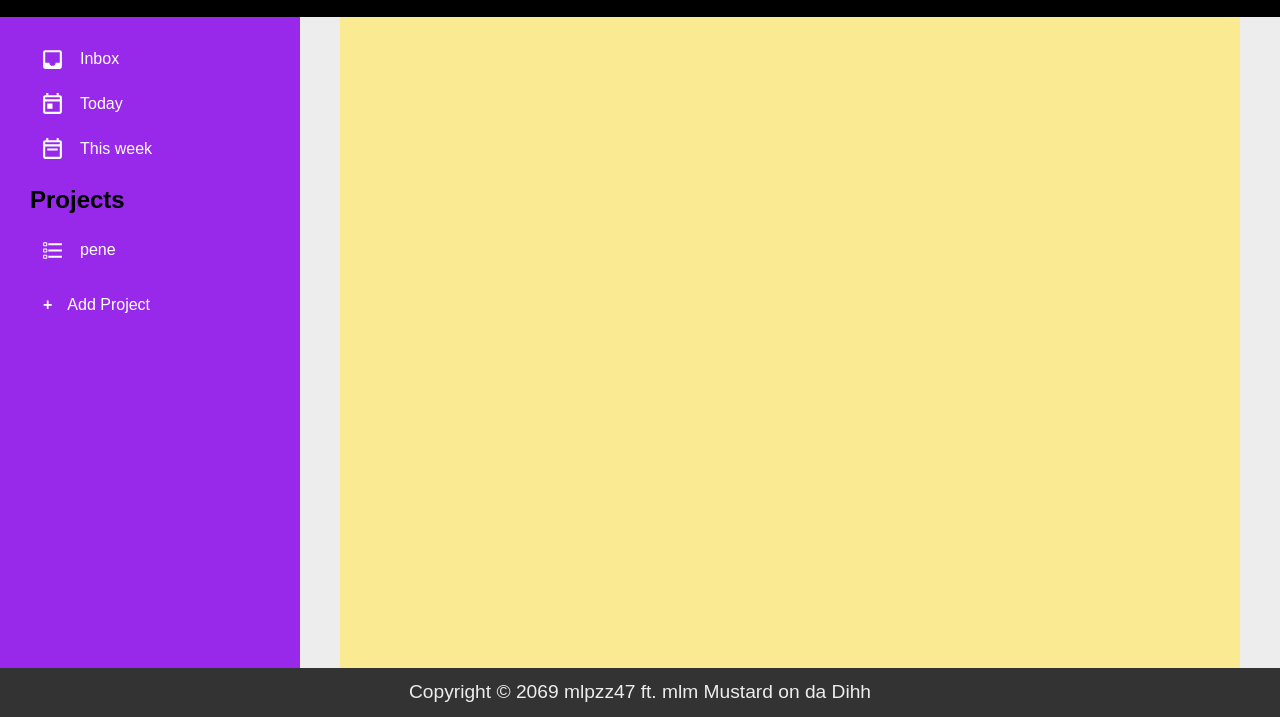
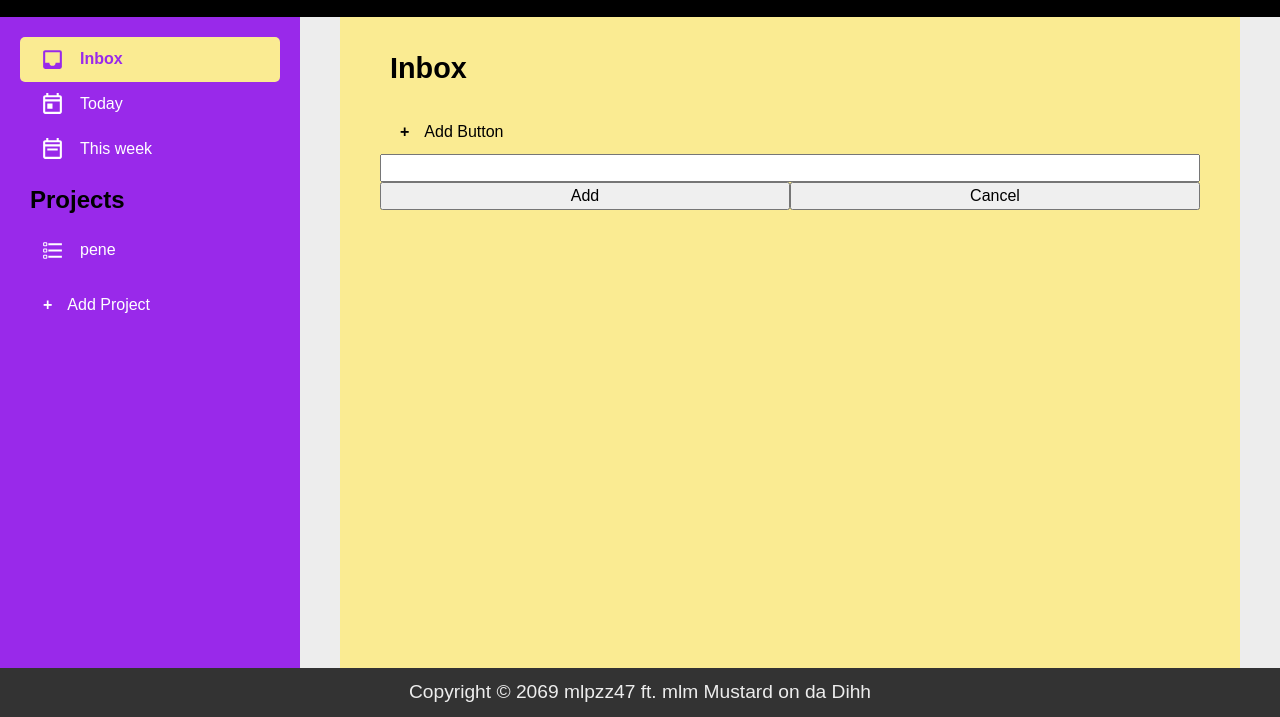
Before and after one commit to mlpzz47/od-todo-list, a website built with webpack: page src/template.html in a window 1280 px wide. Both pictures are taken after a click on the button "Inbox". Shown: the part 83-800 px from the top of the page. Built offline with nearby package versions, Linux system fonts and the light colour scheme.

Commit message:
idk stuff

```diff
--- a/src/inbox.js
+++ b/src/inbox.js
@@ -1,3 +1,9 @@
-function showInbox() {
-    const
+import { main, mainTitle } from './index.js';
+
+export default function showInbox() {
+    mainTitle.textContent = 'inbox';
+    const content = document.createDocumentFragment('div');
+    content.innerHtml += {
+
+    }
 }
--- a/src/index.js
+++ b/src/index.js
@@ -1,11 +1,17 @@
 import "./styles.css";
+import showInbox from "./inbox.js";
+
 
 const inboxBtn = document.getElementById('inbox-btn');
 const todayBtn = document.getElementById('today-btn');
 const thisWeekBtn = document.getElementById('this-week-btn');
 const addProjectBtn = document.getElementById('add-project-btn');
 const mainTitle = document.querySelector('.main__title');
-// const inboxBtn = document.getElementById('inbox-btn');
+const main = document.querySelector('main');
+export { main, mainTitle };
 // const inboxBtn = document.getElementById('inbox-btn');
 
-inboxBtn.addEventListener('click',);
+inboxBtn.addEventListener('click', ()=>{
+    inboxBtn.classList.add('active');
+    showInbox();
+});
--- a/src/styles.css
+++ b/src/styles.css
@@ -91,7 +91,7 @@ body {
     list-style: none;
 }
 
-.sidebar__btn {
+.sidebar__btn, .add-btn {
     width: 100%;
     display: flex;
     flex-direction: row;
@@ -129,12 +129,12 @@ body {
     margin: 10px 0 0 3px;
 }
 
-.add-project-btn:is(:active,:hover) {
+.add-btn:is(:active,:hover) {
     background-color: var(--bg-color);
     color: var(--scd-color);
 }
 
-.add-project-btn::before{
+.add-btn::before{
     content: '+';
     font-weight: bold;
 }
@@ -144,6 +144,32 @@ body {
     margin: 0 auto;
     padding: 20px 40px;
     background-color: var(--scd-color);
+}
+
+.main__title {
+    font-weight: bold;
+    color: var(--terciary-color);
+    text-transform: capitalize;
+    font-size: 1.8rem;
+    padding: 10px;
+    margin-bottom: 10px;
+}
+
+.add-task {
+    color: var(--terciary-color);
+}
+
+#add-task-form {
+    display: grid;
+    grid-template-rows: repeat(2, 1fr);
+    grid-template-columns: repeat(2, 1fr);
+    grid-template-areas:
+        "input input"
+        "add cancel";
+}
+
+.input-task-name {
+    grid-area: input;
 }
 
 .footer {
--- a/src/template.html
+++ b/src/template.html
@@ -42,11 +42,17 @@
                         </button>
                     </li>
                 </ul>
-                <button class="add-project-btn sidebar__btn" type="button" id="add-project-btn">Add Project</button>
+                <button class="add-project-btn sidebar__btn add-btn" type="button" id="add-project-btn">Add Project</button>
             </nav>
         </aside>
         <main class="main">
-            <h2 class="main__title"></h2>
+            <h2 class="main__title">pene</h2>
+            <button class="add-task add-btn">Add Button</button>
+            <form id="add-task-form">
+                <input type="text" class="input-task-name">
+                <button type="submit" class="input-btn" id="input-add-task-btn">Add</button>
+                <button type="button" class="input-btn" id="cancel-btn">Cancel</button>
+            </form>
         </main>
     </div>
     <footer class="footer">Copyright © 2069 mlpzz47 ft. mlm Mustard on da Dihh </footer>
```
Also changed, not shown: src/addTask.js (added, +9 -0 lines).
